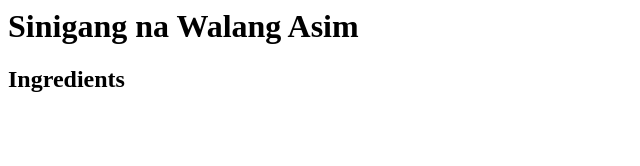
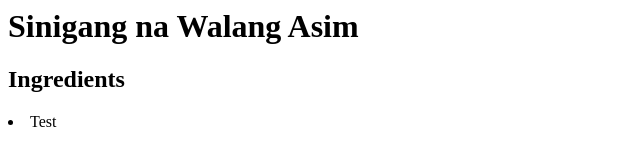
Before and after one commit to jomardev25/sinigang-recipe, a plain HTML site: page index.html in a window 1280 px wide. Shown: the full height of the page, 0-640 px from the left. Drawn offline with Linux system fonts and the light colour scheme.

Commit message:
Update index.html

```diff
--- a/index.html
+++ b/index.html
@@ -5,5 +5,8 @@
     <body>
         <h1>Sinigang na Walang Asim</h1>
         <h2>Ingredients</h2>
+        <uli>
+            <li>Test</li>
+        </uli>
     </body>
 </html>
```
